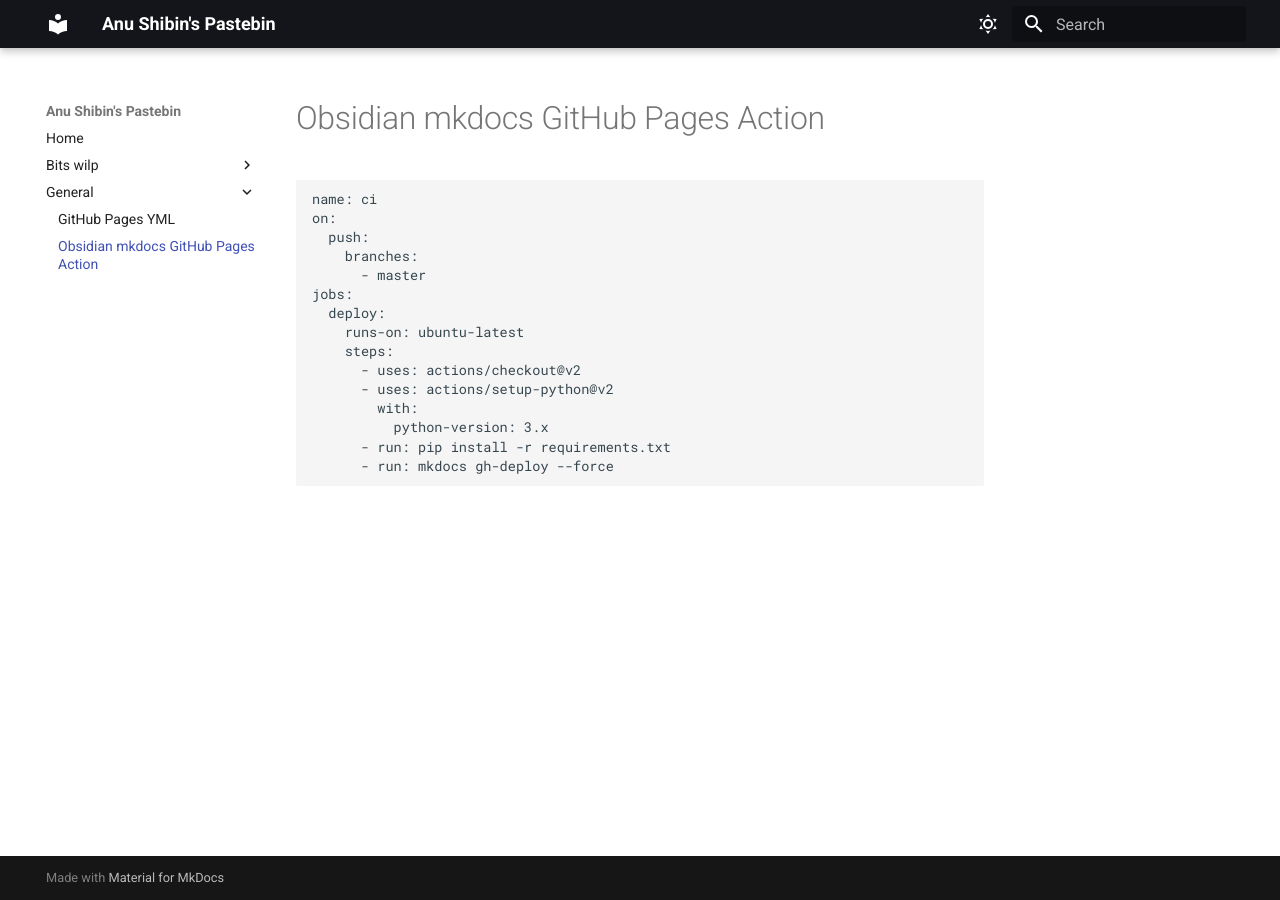
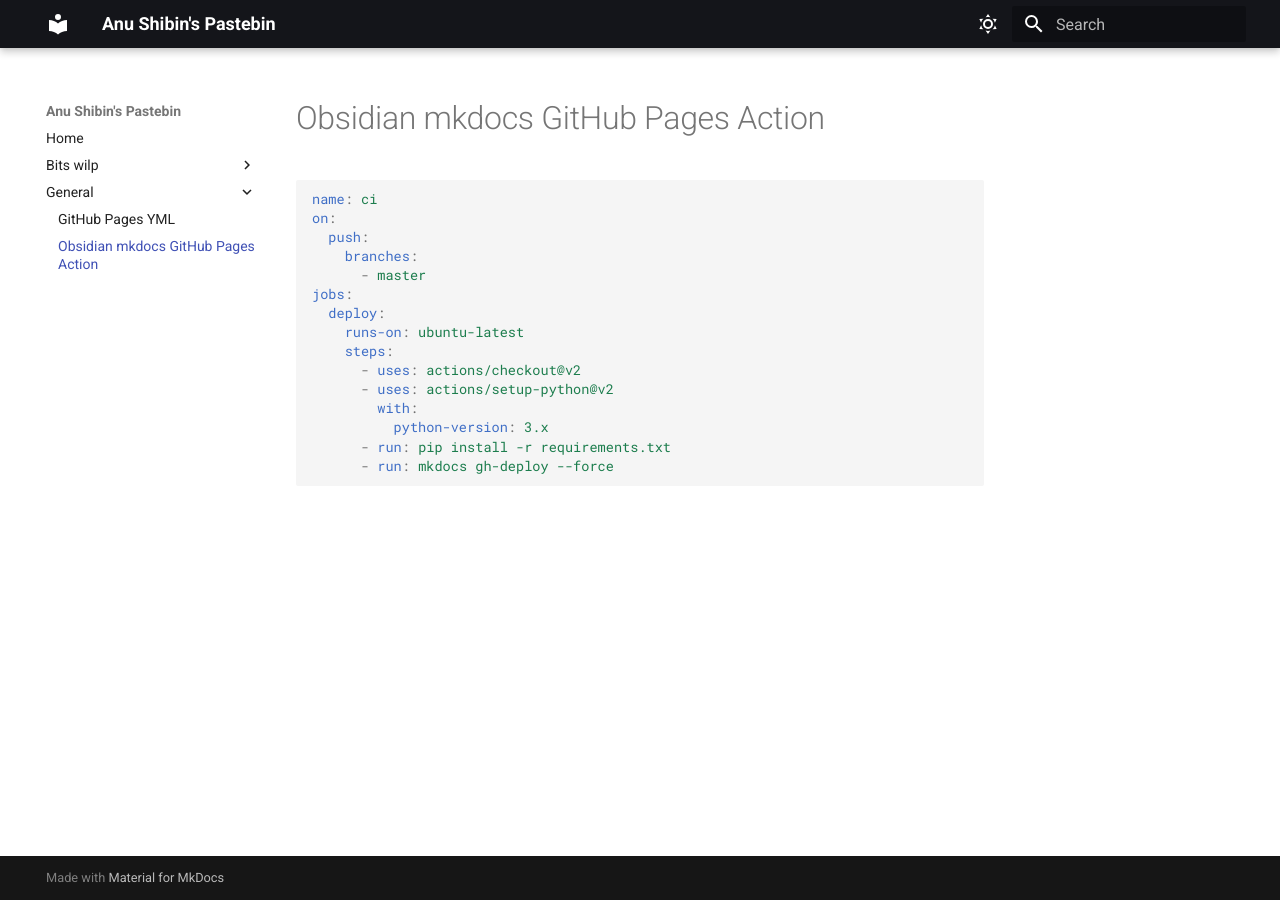
Before and after one commit to anushibin007/pastebin, an MkDocs documentation site: the page built from docs/general/Obsidian mkdocs GitHub Pages Action.md, in a window 1280 px wide. Built offline with MkDocs 1.6.1 and Material for MkDocs 9.7.7, drawn with Linux system fonts in a browser that asks for light colours.

Commit message:
Syntax Highlighting

```diff
--- a/mkdocs.yml
+++ b/mkdocs.yml
@@ -4,24 +4,38 @@
 
 site_name: Anu Shibin's Pastebin
 theme:
-  name: material
-  palette:
-    - media: "(prefers-color-scheme: light)"
-      scheme: default
-      primary: black
-      accent: white
-      toggle:
-        icon: material/weather-sunny
-        name: Switch to dark mode
-    - media: "(prefers-color-scheme: dark)"
-      scheme: slate
-      primary: black
-      accent: white
-      toggle:
-        icon: material/weather-night
-        name: Switch to light mode
-  language: en
+    name: material
+    palette:
+        - media: "(prefers-color-scheme: light)"
+          scheme: default
+          primary: black
+          accent: white
+          toggle:
+              icon: material/weather-sunny
+              name: Switch to dark mode
+        - media: "(prefers-color-scheme: dark)"
+          scheme: slate
+          primary: black
+          accent: white
+          toggle:
+              icon: material/weather-night
+              name: Switch to light mode
+    language: en
+
+# Extensions
+markdown_extensions:
+    - footnotes
+    - attr_list
+    - pymdownx.highlight
+    - pymdownx.superfences
+    - pymdownx.details
+    - pymdownx.magiclink
+    - pymdownx.tasklist
+    - pymdownx.emoji
+    - admonition
+    - toc:
+          permalink: true
 
 plugins:
-  - search
-  - roamlinks
+    - search
+    - roamlinks
```
